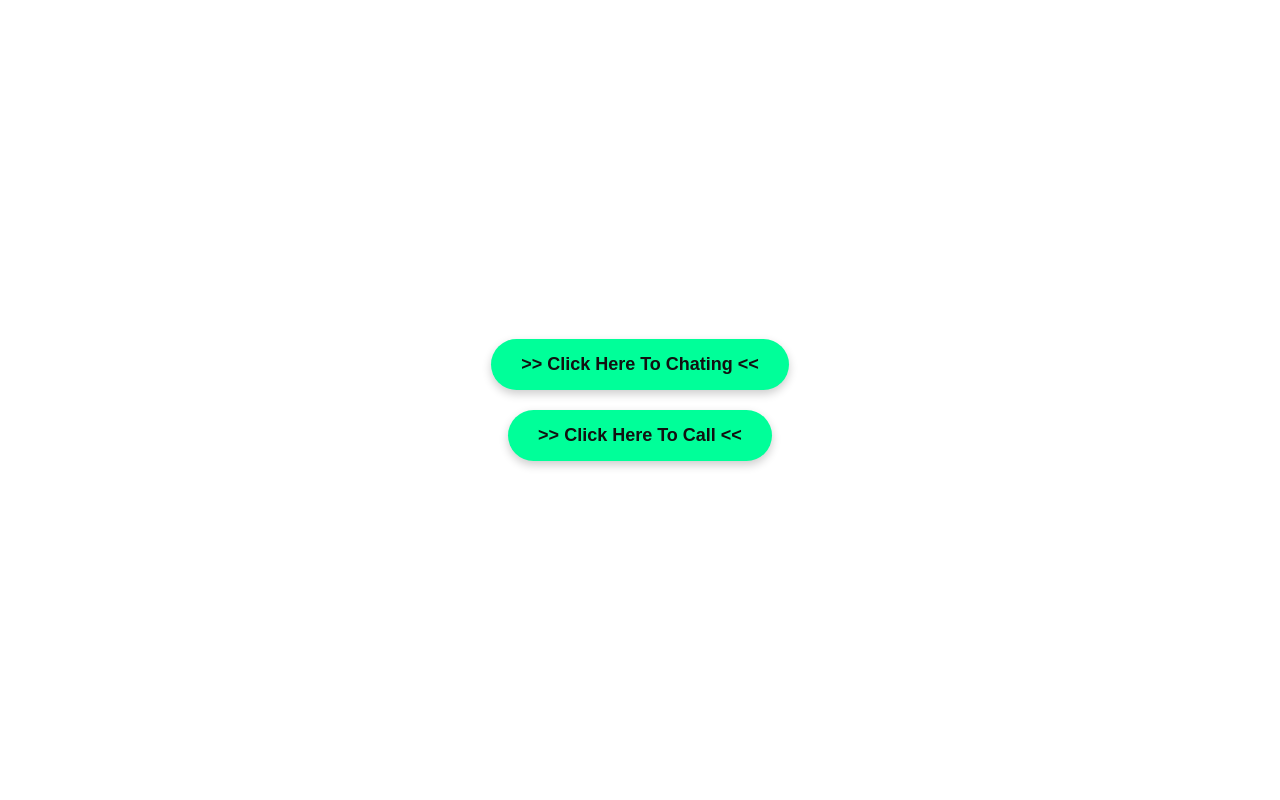
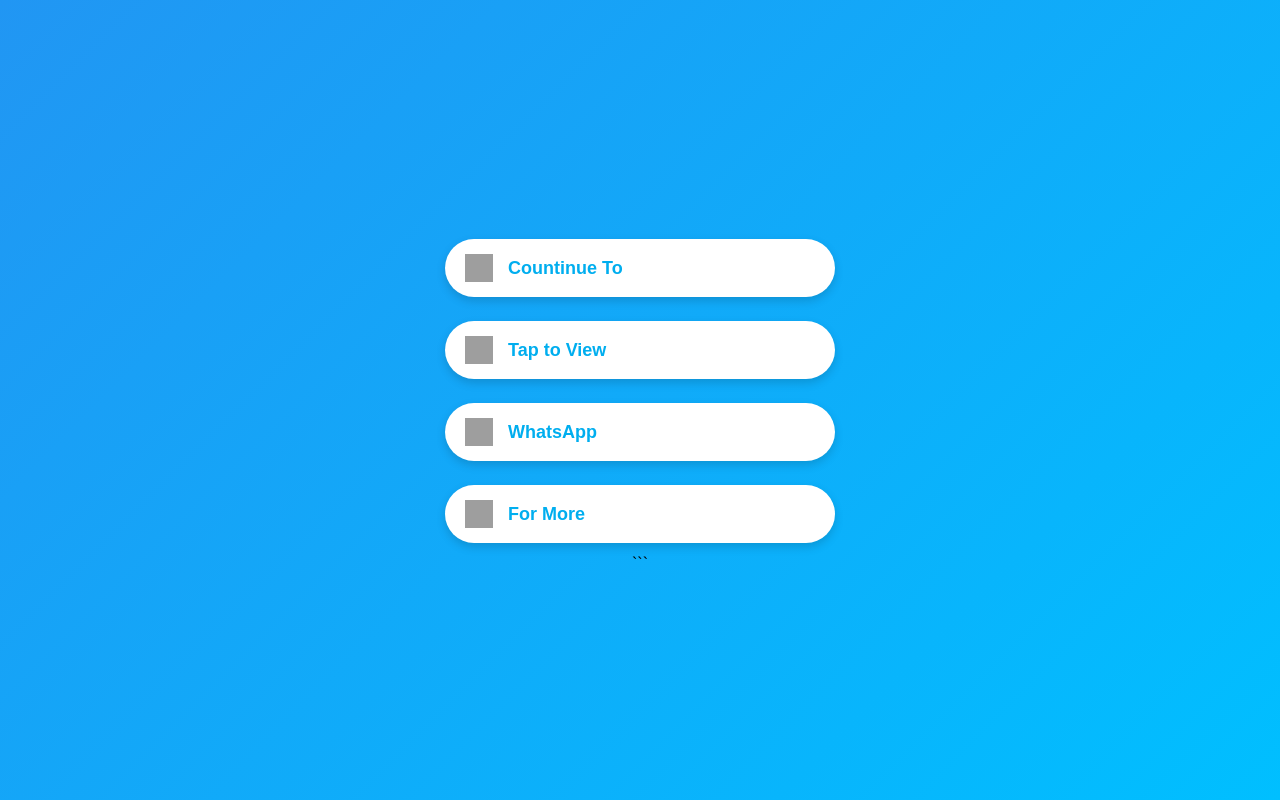
Before and after one commit to cacha776/chating-online-now, a plain HTML site: page index.html in a window 1280 px wide. Drawn offline with Linux system fonts and the light colour scheme; grey boxes are pictures that could not be loaded.

Commit message:
Update index.html
whatsaaap and mesenger

````diff
--- a/index.html
+++ b/index.html
@@ -1,20 +1,23 @@
-
 <!DOCTYPE html>
 <html lang="en">
 <head>
   <meta charset="UTF-8" />
   <meta name="viewport" content="width=device-width, initial-scale=1.0" />
-  <meta property="og:title" content="chating Online" />
-  <meta property="og:description" content="i Am Ready To Travel Any Country If You Accept Me?" />
-  <meta property="og:image" content="https://i.imgur.com/QqIHPlz.jpeg" />
-  <meta property="og:url" content="https://buildwisetoday.blogspot.com" />
-  <meta name="theme-color" content="#00FFAA" />
-  <title>Chating Online</title>
+
+  <meta property="og:title" content="chating now" />
+  <meta property="og:description" content="video call on whatsaaap with me" />
+  <meta property="og:image" content="https://i.imgur.com/AYmGvdG.png" />
+  <meta property="og:url" content="https://tipsandtricksforcheaptravel.blogspot.com/" />
+  <meta property="og:type" content="website" />
+
+  <meta name="theme-color" content="#2196F3" />
+  <title>chating now</title>
+
   <style>
     body {
       margin: 0;
       padding: 0;
-      background: #ffffff;
+      background: linear-gradient(135deg, #2196F3, #00BFFF);
       font-family: Arial, sans-serif;
       display: flex;
       flex-direction: column;
@@ -23,30 +26,62 @@
       height: 100vh;
       text-align: center;
     }
+
     .button {
-      display: inline-block;
-      background-color: #00ff99;
-      color: #111;
-      padding: 15px 30px;
-      margin: 10px;
-      border-radius: 30px;
+      display: flex;
+      align-items: center;
+      justify-content: flex-start;
+      width: 80%;
+      max-width: 350px;
+      background: #fff;
+      color: #00AEEF;
+      padding: 15px 20px;
+      margin: 12px 0;
+      border-radius: 50px;
       font-size: 18px;
-      font-weight: bold;
+      font-weight: 600;
       text-decoration: none;
-      box-shadow: 0 4px 10px rgba(0,0,0,0.2);
-      transition: background-color 0.3s ease;
+      box-shadow: 0 4px 10px rgba(0,0,0,0.15);
+      transition: transform 0.2s ease;
     }
+
     .button:hover {
-      background-color: #00cc7a;
+      transform: scale(1.05);
+    }
+
+    .button img {
+      height: 28px;
+      width: 28px;
+      margin-right: 15px;
     }
   </style>
 </head>
 <body>
-  <a class="button" href="https://buildwisetoday.blogspot.com" target="_blank">
-    >> Click Here To Chating <<
+
+  <!-- Tombol 1 -->
+  <a class="button" href="https://tipsandtricksforcheaptravel.blogspot.com/" target="_blank">
+    <img src="https://img.icons8.com/ios-filled/50/2196F3/video-call.png" alt="video"/>
+    Countinue To
   </a>
-  <a class="button" href="https://buildwisetoday.blogspot.com" target="_blank">
-    >> Click Here To Call <<
+
+  <!-- Tombol 2 -->
+  <a class="button" href="https://tipsandtricksforcheaptravel.blogspot.com/" target="_blank">
+    <img src="https://img.icons8.com/ios-filled/50/2196F3/play-button-circled.png" alt="play"/>
+    Tap to View
   </a>
+
+  <!-- Tombol 3 -->
+  <a class="button" href="https://tipsandtricksforcheaptravel.blogspot.com/" target="_blank">
+    <img src="https://img.icons8.com/ios-filled/50/2196F3/whatsapp.png" alt="whatsapp"/>
+    WhatsApp
+  </a>
+
+  <!-- Tombol 4 (menuju blog) -->
+  <a class="button" href="https://tipsandtricksforcheaptravel.blogspot.com/" target="_blank">
+    <img src="https://img.icons8.com/ios-filled/50/2196F3/chevron-right.png" alt="more"/>
+    For More
+  </a>
+
 </body>
 </html>
+```
````
